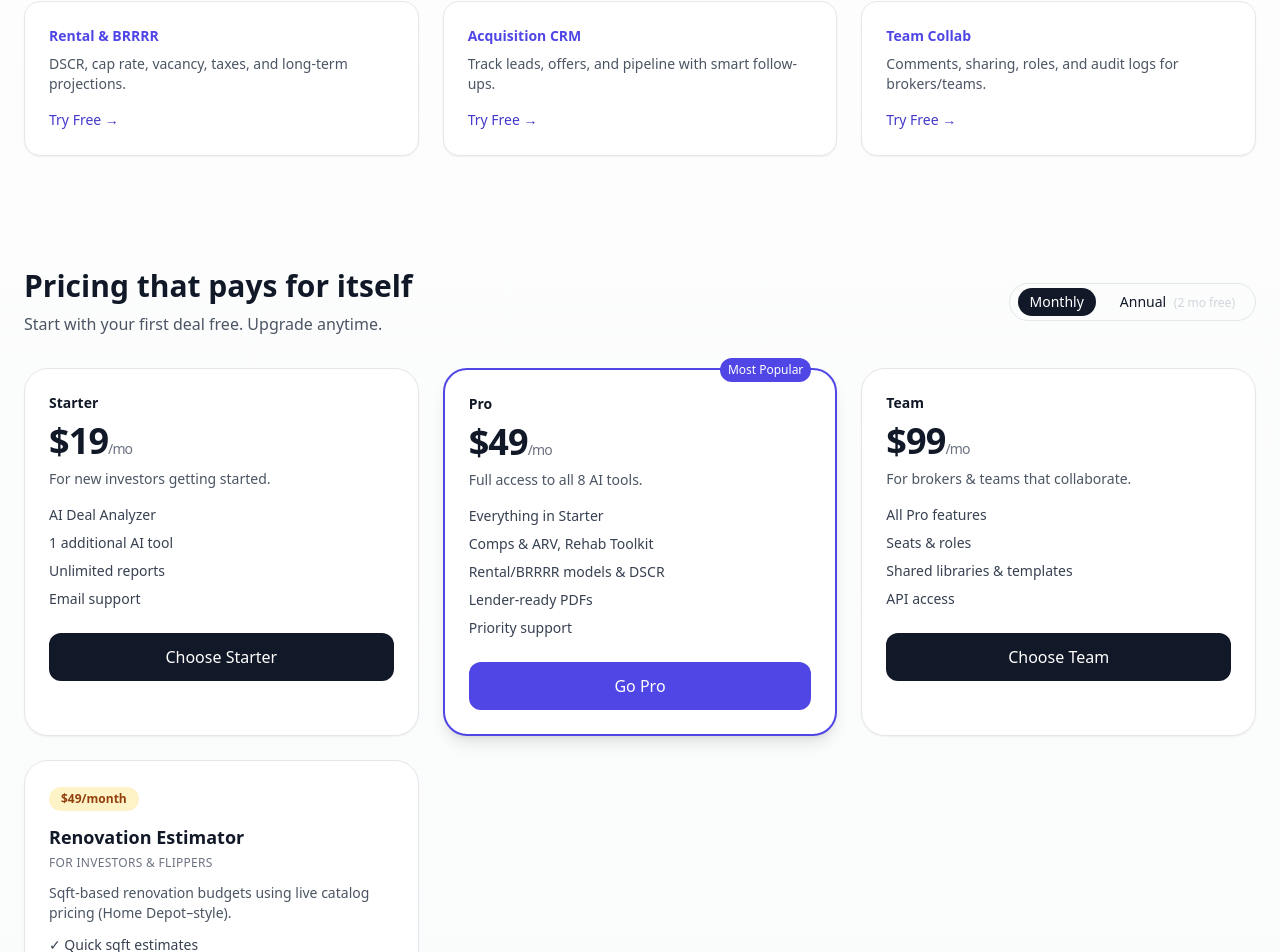
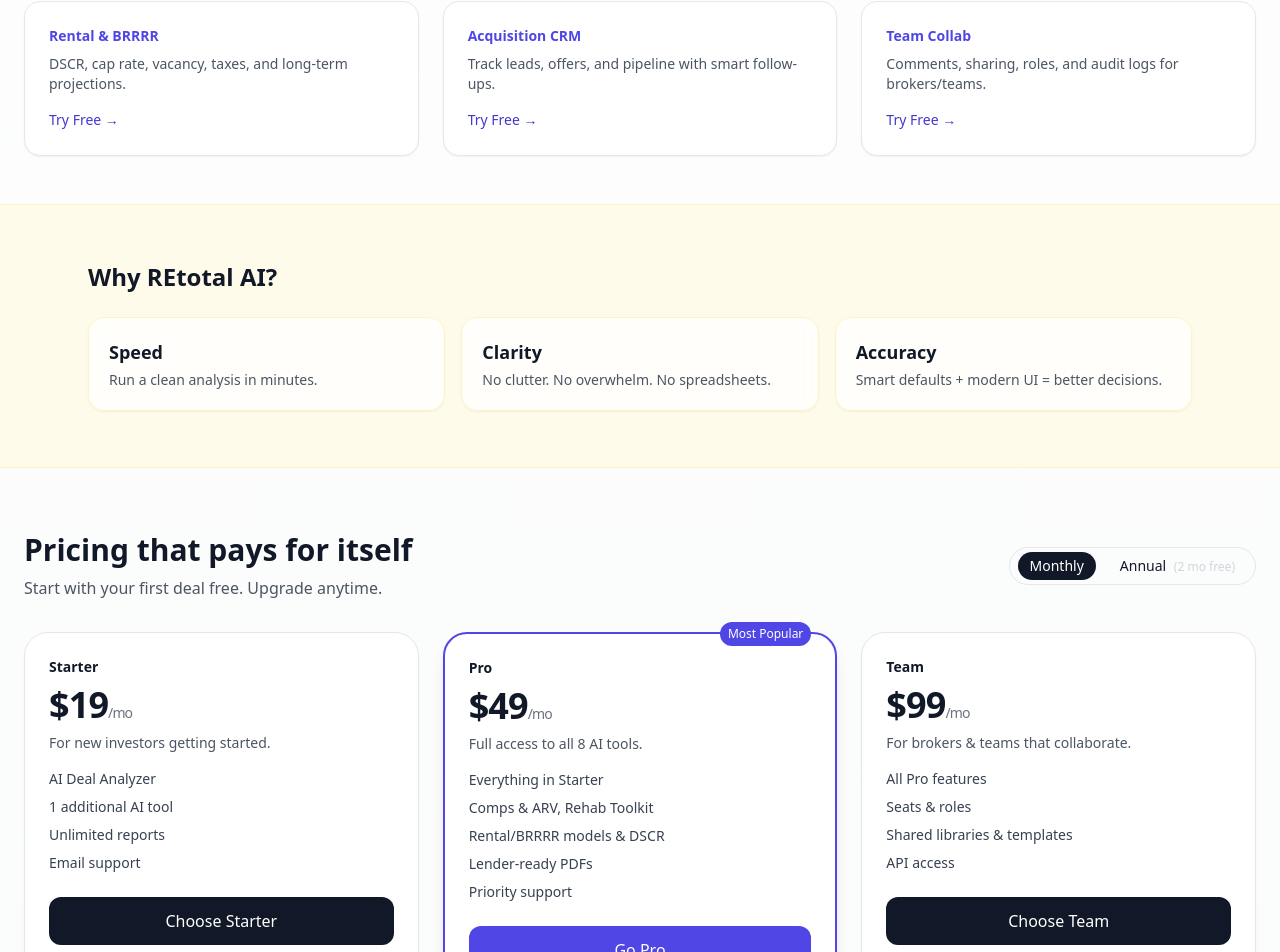
Before and after one commit to Missmv09/REtotalAI-site, a Next.js app: page / in a window 1280 px wide. Shown: the part 1273-2225 px from the top of the page. Built offline with nearby package versions, Linux system fonts and the light colour scheme; no server answers.

Commit message:
Add Why REtotal AI section to landing page

```diff
--- a/app/page.tsx
+++ b/app/page.tsx
@@ -322,6 +322,28 @@
               <button onClick={() => (trial.active ? setWizardOpen(true) : handleStartTrial(`feature:${f.t}`))} className="mt-4 text-sm text-indigo-700 hover:underline">Try Free →</button>
             </div>
           ))}
+        </div>
+      </section>
+
+      {/* Why REtotal AI */}
+      <section className="border-y border-amber-100 bg-amber-50">
+        <div className="mx-auto max-w-6xl px-6 py-14 space-y-6">
+          <h2 className="text-2xl font-semibold text-gray-900">Why REtotal AI?</h2>
+          <div className="grid gap-4 md:grid-cols-3">
+            {[
+              { title: "Speed", description: "Run a clean analysis in minutes." },
+              { title: "Clarity", description: "No clutter. No overwhelm. No spreadsheets." },
+              { title: "Accuracy", description: "Smart defaults + modern UI = better decisions." },
+            ].map((reason) => (
+              <div
+                key={reason.title}
+                className="rounded-2xl border border-amber-100 bg-white/80 p-5 shadow-sm backdrop-blur"
+              >
+                <h3 className="text-lg font-semibold text-gray-900">{reason.title}</h3>
+                <p className="mt-1 text-sm text-gray-600">{reason.description}</p>
+              </div>
+            ))}
+          </div>
         </div>
       </section>
 
```
